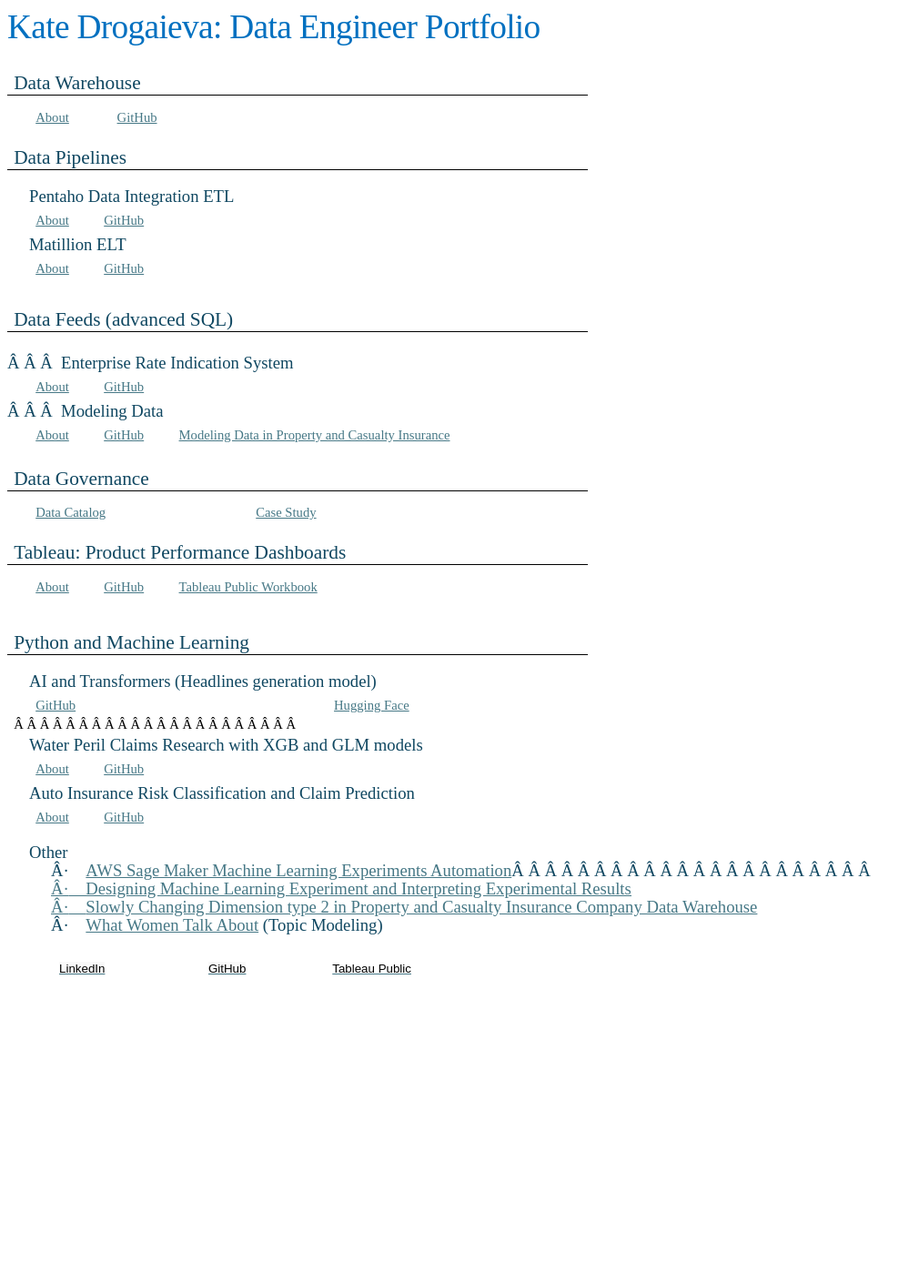
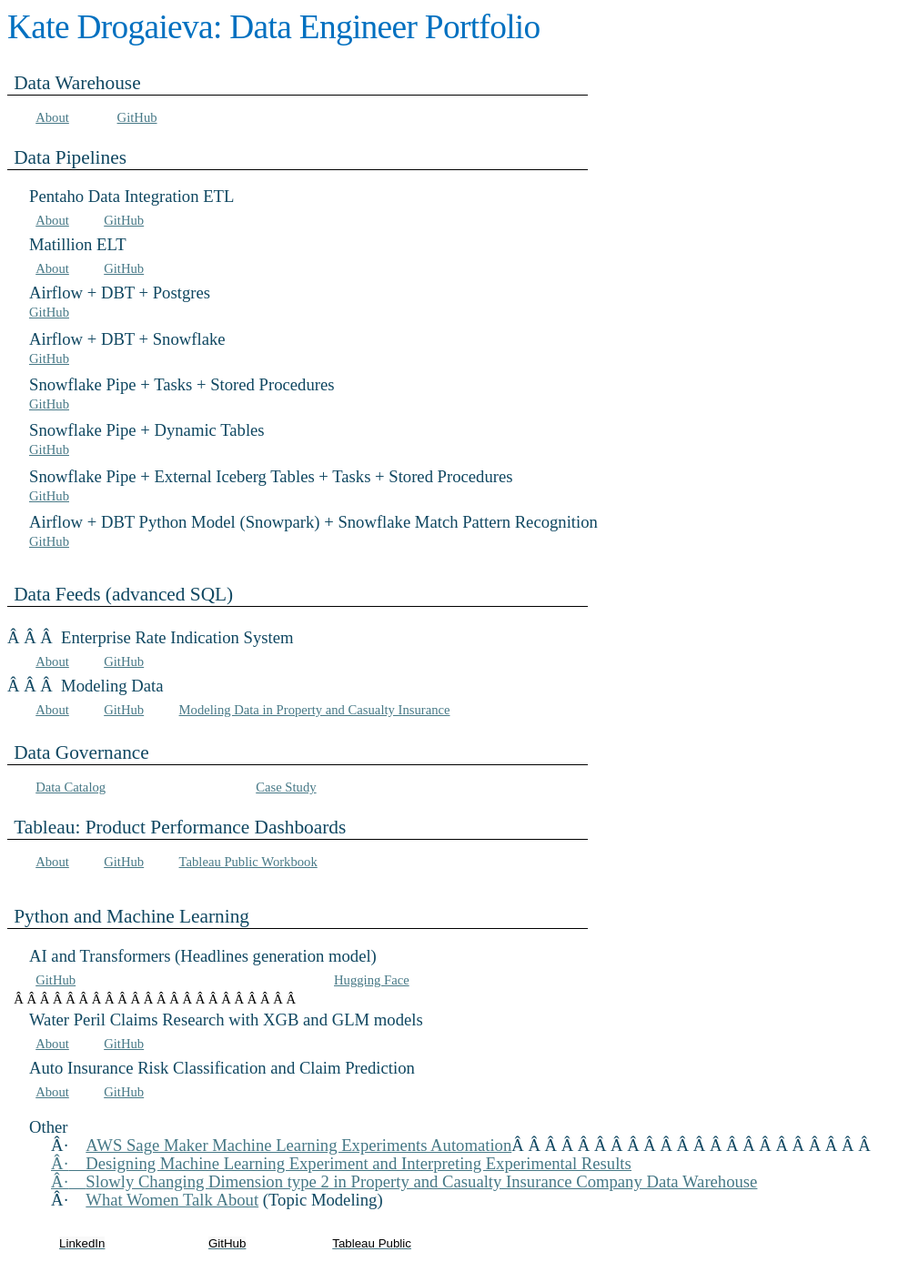
Before and after one commit to KaterynaD/KaterynaD.github.io, a Jekyll site: the page index.html, which Jekyll copies as it is, in a window 1280 px wide. Shown: the whole page at 91% size, without its empty margins (0-1010 px from the left). Built offline with Jekyll 4.4.1, drawn with Linux system fonts in a browser that asks for light colours; before the commit the page ends 1107 px from its top, so only the background shows below that.

Commit message:
Update index.html

```diff
--- a/index.html
+++ b/index.html
@@ -2205,6 +2205,43 @@
  </tr>
 </table>
 
+<h3 style='margin-top:3.0pt;margin-right:0in;margin-bottom:3.0pt;margin-left:
+.25in'>Airflow + DBT + Postgres</h3>
+
+<p class=MsoNormal style='margin-left:.25in'><a
+href="https://github.com/KaterynaD/Dimensional-Modeling---PolicyTransactions/tree/master">GitHub<o:p></o:p></a></p>
+
+<h3 style='margin-top:3.0pt;margin-right:0in;margin-bottom:3.0pt;margin-left:
+.25in'>Airflow + DBT + Snowflake<o:p></o:p></h3>
+
+<p class=MsoNormal style='margin-left:.25in'><a
+href="https://github.com/KaterynaD/Dimensional-Modeling---PolicyTransactions/tree/Snowflake-based">GitHub<o:p></o:p></a></p>
+
+<h3 style='margin-top:3.0pt;margin-right:0in;margin-bottom:3.0pt;margin-left:
+.25in'>Snowflake Pipe + Tasks + Stored Procedures<o:p></o:p></h3>
+
+<p class=MsoNormal style='margin-left:.25in'><a
+href="https://github.com/KaterynaD/Dimensional-Modeling---PolicyTransactions/tree/Snowflake-pipes%2C-tasks-and-stored-procedures">GitHub<o:p></o:p></a></p>
+
+<h3 style='margin-top:3.0pt;margin-right:0in;margin-bottom:3.0pt;margin-left:
+.25in'>Snowflake Pipe + Dynamic Tables<o:p></o:p></h3>
+
+<p class=MsoNormal style='margin-left:.25in'><a
+href="https://github.com/KaterynaD/Dimensional-Modeling---PolicyTransactions/tree/Snowflake-Dynamic-Tables">GitHub<o:p></o:p></a></p>
+
+<h3 style='margin-top:3.0pt;margin-right:0in;margin-bottom:3.0pt;margin-left:
+.25in'>Snowflake Pipe + External Iceberg Tables + Tasks + Stored Procedures<o:p></o:p></h3>
+
+<p class=MsoNormal style='margin-left:.25in'><a
+href="https://github.com/KaterynaD/Dimensional-Modeling---PolicyTransactions/tree/Snowflake-External-Tables">GitHub<o:p></o:p></a></p>
+
+<h3 style='margin-top:3.0pt;margin-right:0in;margin-bottom:3.0pt;margin-left:
+.25in'>Airflow + DBT Python Model (Snowpark) + Snowflake Match Pattern
+Recognition<o:p></o:p></h3>
+
+<p class=MsoNormal style='margin-left:.25in'><a
+href="https://github.com/KaterynaD/Growing-Stocks">GitHub<o:p></o:p></a></p>
+
 <h2 style='margin-top:3.0pt;margin-right:0in;margin-bottom:3.0pt;margin-left:
 0in'><o:p>&nbsp;</o:p></h2>
 
```
